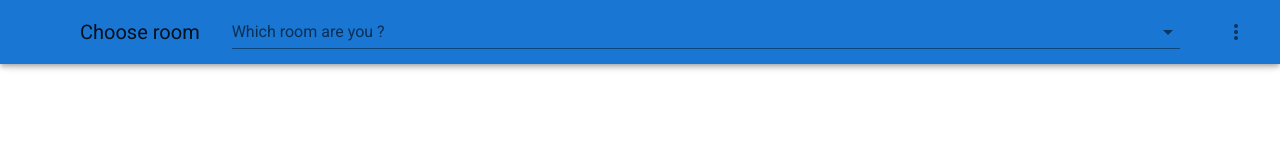
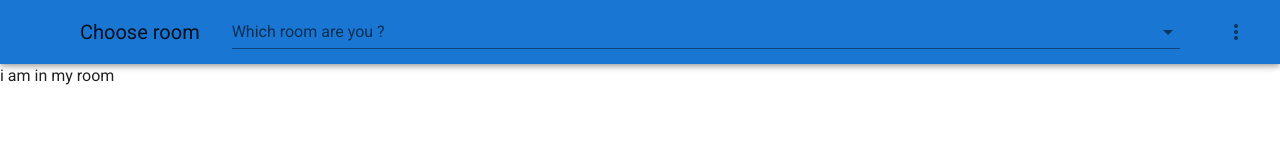
Before and after one commit to taluliel/Hecht, a Vue app in the folder Client/client/: page /room/1 in a window 1280 px wide. Shown: the top 160 px of the page. Built offline with nearby package versions, Linux system fonts and the light colour scheme.

Commit message:
adding components

```diff
--- a/Client/client/src/App.vue
+++ b/Client/client/src/App.vue
@@ -1,9 +1,8 @@
 <template>
 <v-app>
   <NavHeader></NavHeader>
-
     <v-main>
-
+        <router-view></router-view>
     </v-main>
   </v-app>
 </template>
@@ -14,7 +13,6 @@ export default {
   name: 'App',
 
   components: {
-
     NavHeader
   },
 
--- /dev/null
+++ b/Client/client/src/components/Room.vue
@@ -0,0 +1,29 @@
+<template>
+<div class="room">
+i am in my room {{currentRoom}}
+
+</div>
+</template>
+
+<script>
+export default{
+    name:'room',
+    data:()=> ({
+        items:[2000,3000,4000,5000],
+        currentRoom:null
+    }),
+    watch:{
+        '$route.params.id': function (id){
+           this.currentRoom = id;
+        }
+    }
+
+
+}
+</script>
+
+<style scoped>
+.room{
+    width:100%;
+}
+</style>
--- a/Client/client/src/components/RoomQuery.vue
+++ b/Client/client/src/components/RoomQuery.vue
@@ -6,7 +6,7 @@
 
       v-model="select"
       :items="items"
-      :search-input.sync="search"
+      v-on:change="goToRoom"
       cache-items
       class="mx-8 white--text"
       flat
@@ -28,7 +28,13 @@ export default{
     data:()=> ({
         items:[2000,3000,4000,5000],
         select:null
-    })
+    }),
+    methods:{
+      goToRoom: function (){
+        this.$router.push(`/room/${this.select}`)
+
+      }
+    }
 
 }
 </script>
--- a/Client/client/src/main.js
+++ b/Client/client/src/main.js
@@ -3,11 +3,13 @@ import VueRouter from 'vue-router'
 
 import App from './App.vue'
 import vuetify from './plugins/vuetify';
+import Room from './components/Room';
 
 Vue.config.productionTip = false
 Vue.use(VueRouter)
-const routes = [];
+const routes = [{path:'/room/:id',name:'room',component:Room}];
 const router = new VueRouter({
+  mode:'history',
   routes // short for `routes: routes`
 })
 
```
